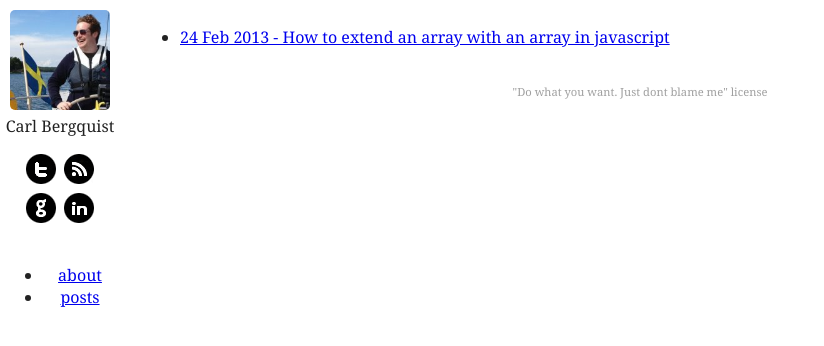
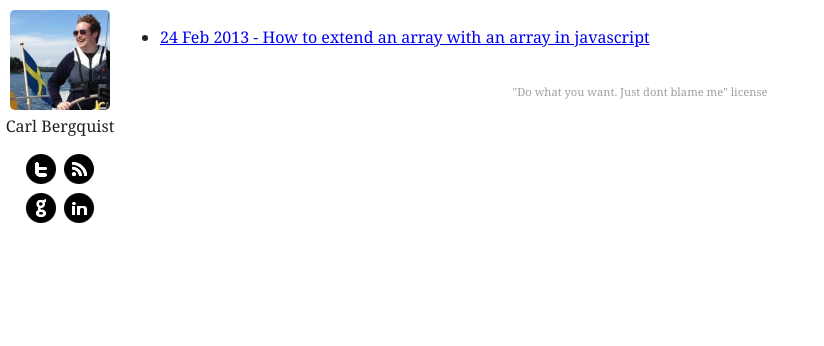
Before and after one commit to bergquist/bergquist.github.com, a Jekyll site: the page built from index.htm, in a window 1280 px wide. Shown: the top 346 px of the page, without its empty margins (0-824 px from the left). Built offline with Jekyll 4.4.1, drawn with Linux system fonts in a browser that asks for light colours.

Commit message:
disabled old links

```diff
--- a/_layouts/default.html
+++ b/_layouts/default.html
@@ -28,13 +28,14 @@
         <a class="social linkedin" href="https://github.com/bergquist"></a>
       </nav>
 
+      <!--
       <nav class="top-navigation">
         <ul>
           <li><a href="/about.html">about</a></li>
           <li><a href="/">posts</a></li>
         </ul>
       </nav>
-
+      -->
     </div>
 
     {{ content }}
--- a/css/content.scss
+++ b/css/content.scss
@@ -1,5 +1,5 @@
 section, article {
-  margin-left: 130px;
+  margin-left: 110px;
   display: inline-block;
   padding: 10px;
   background-color: #fff;
```
Also changed, not shown: style.min.css.
